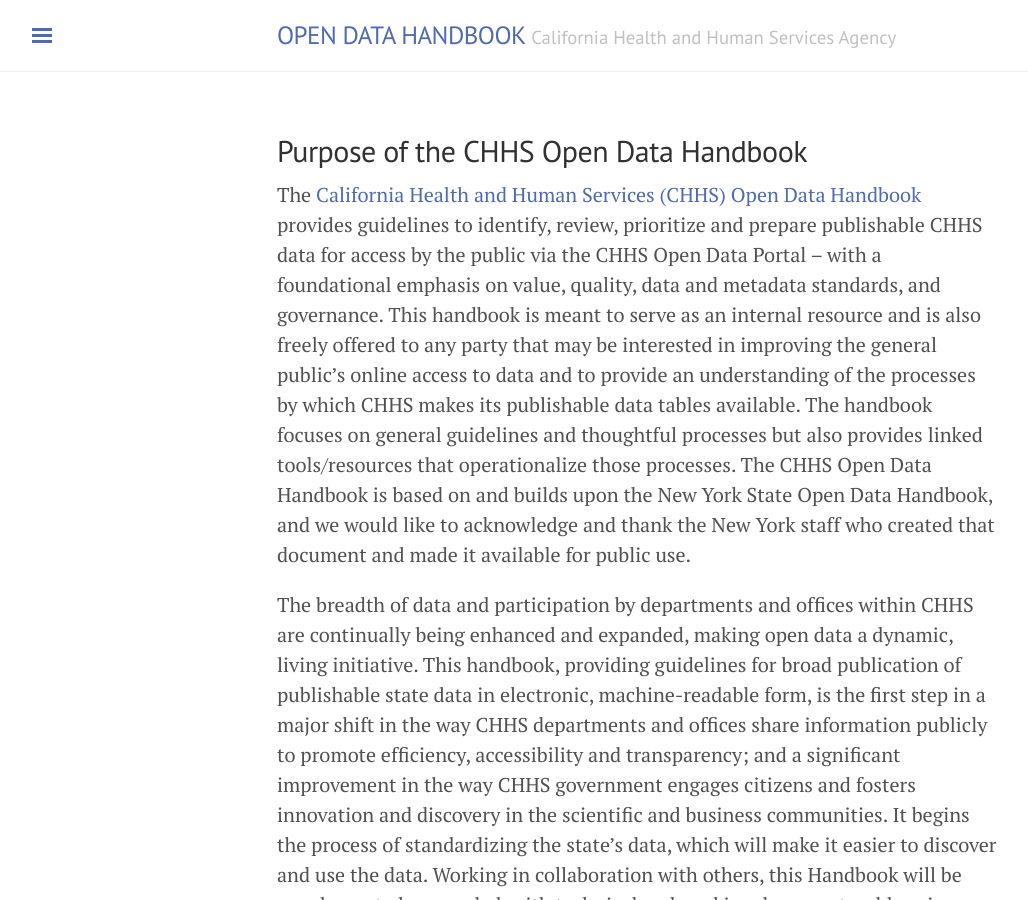
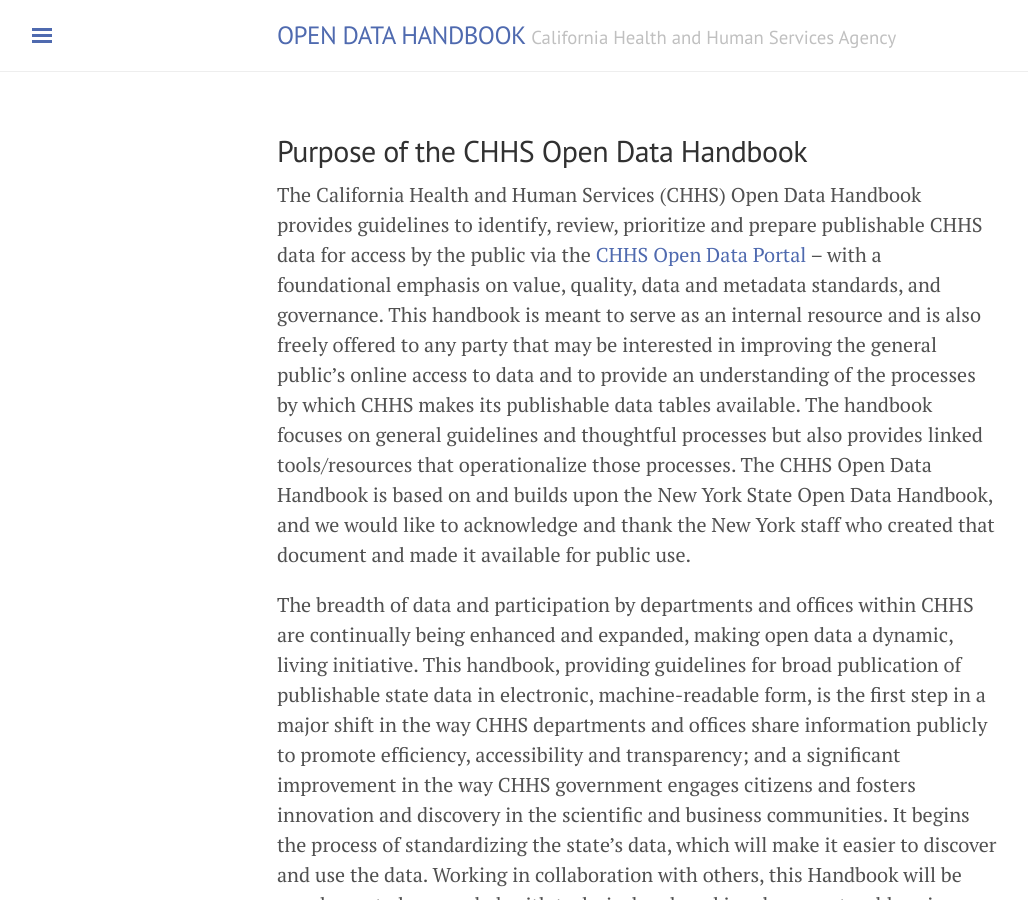
Before and after one commit to chhsdata/opendatahandbook, a Jekyll site: the page built from index.md, in a window 1280 px wide and 900 px high. Shown: the whole window, without its empty margins (3-1031 px from the left). Built offline with Jekyll 4.4.1, drawn with Linux system fonts in a browser that asks for light colours.

```diff
--- a/index.md
+++ b/index.md
@@ -5,7 +5,7 @@ title: Home
 
 ## Purpose of the CHHS Open Data Handbook
 
-The [California Health and Human Services (CHHS) Open Data Handbook](https://data.chhs.ca.gov/ "CHHS Open Data Portal") provides guidelines to identify, review, prioritize and prepare publishable CHHS data for access by the public via the CHHS Open Data Portal – with a foundational emphasis on value, quality, data and metadata standards, and governance. This handbook is meant to serve as an internal resource and is also freely offered to any party that may be interested in improving the general public's online access to data and to provide an understanding of the processes by which CHHS makes its publishable data tables available. The handbook focuses on general guidelines and thoughtful processes but also provides linked tools/resources that operationalize those processes. The CHHS Open Data Handbook is based on and builds upon the New York State Open Data Handbook, and we would like to acknowledge and thank the New York staff who created that document and made it available for public use.
+The California Health and Human Services (CHHS) Open Data Handbook provides guidelines to identify, review, prioritize and prepare publishable CHHS data for access by the public via the [CHHS Open Data Portal](https://data.chhs.ca.gov/ "CHHS Open Data Portal") – with a foundational emphasis on value, quality, data and metadata standards, and governance. This handbook is meant to serve as an internal resource and is also freely offered to any party that may be interested in improving the general public's online access to data and to provide an understanding of the processes by which CHHS makes its publishable data tables available. The handbook focuses on general guidelines and thoughtful processes but also provides linked tools/resources that operationalize those processes. The CHHS Open Data Handbook is based on and builds upon the New York State Open Data Handbook, and we would like to acknowledge and thank the New York staff who created that document and made it available for public use.
 
 The breadth of data and participation by departments and offices within CHHS are continually being enhanced and expanded, making open data a dynamic, living initiative. This handbook, providing guidelines for broad publication of publishable state data in electronic, machine-readable form, is the first step in a major shift in the way CHHS departments and offices share information publicly to promote efficiency, accessibility and transparency; and a significant improvement in the way CHHS government engages citizens and fosters innovation and discovery in the scientific and business communities. It begins the process of standardizing the state's data, which will make it easier to discover and use the data. Working in collaboration with others, this Handbook will be supplemented, as needed, with technical and working documents addressing specific formatting, data preparation, data refresh and data submission requirements. CHHS and its departments and offices will use this handbook in their work as they consider various perspectives involved in governing business processes, data, and technology assets.
 
```
